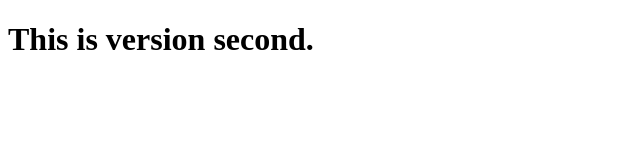
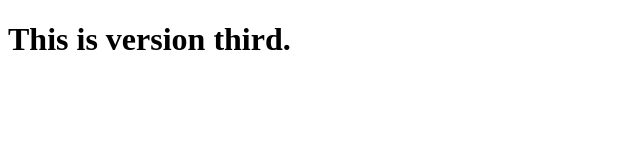
Before and after one commit to maheshyenare123/learngit, a plain HTML site: page index.html in a window 1280 px wide. Shown: the full height of the page, 0-640 px from the left. Drawn offline with Linux system fonts and the light colour scheme.

Commit message:
third commit.

```diff
--- a/index.html
+++ b/index.html
@@ -6,6 +6,6 @@
     <title>Document</title>
 </head>
 <body>
-    <h1>This is version second.</h1>
+    <h1>This is version third.</h1>
 </body>
 </html>
```
